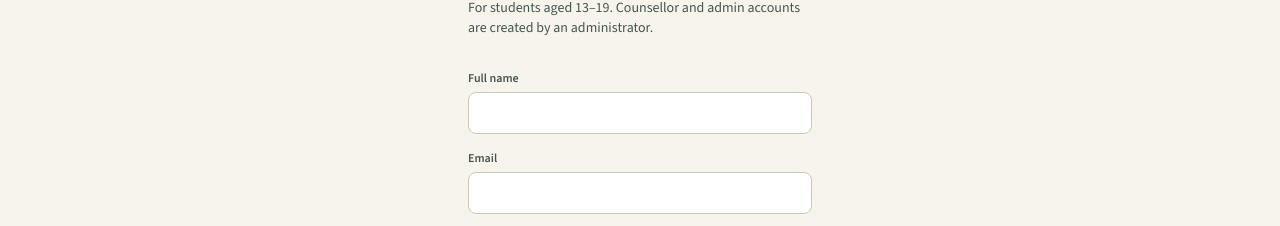
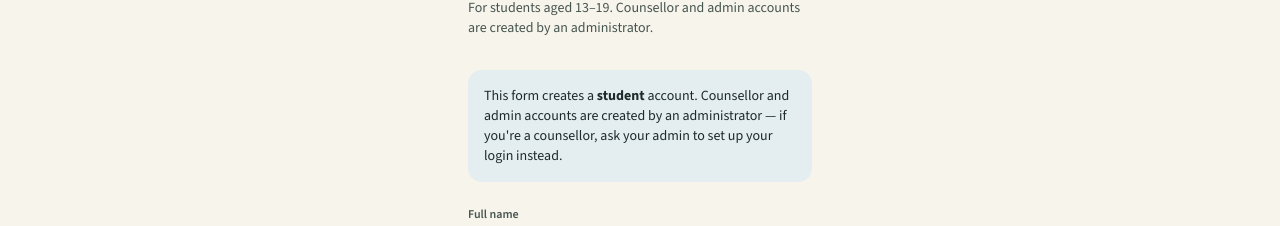
Before and after one commit to vansh761/teens_helpline, a Next.js app in the folder dashboard/: page /signup in a window 1280 px wide. Shown: the part 203-429 px from the top of the page. Built offline with nearby package versions, Linux system fonts and the light colour scheme; no server answers.

Commit message:
Update page.tsx

```diff
--- a/dashboard/src/app/signup/page.tsx
+++ b/dashboard/src/app/signup/page.tsx
@@ -53,6 +53,14 @@ export default function SignupPage() {
         For students aged 13–19. Counsellor and admin accounts are created by
         an administrator.
       </p>
+
+      <div className="mb-6 p-4 rounded-[var(--radius-md)]" style={{ background: "var(--sky-tint)" }}>
+        <p className="text-sm" style={{ color: "var(--ink)" }}>
+          This form creates a <strong>student</strong> account. Counsellor and
+          admin accounts are created by an administrator — if you&apos;re a
+          counsellor, ask your admin to set up your login instead.
+        </p>
+      </div>
 
       <form onSubmit={handleSubmit} className="flex flex-col gap-4">
         <Field label="Full name">
```
